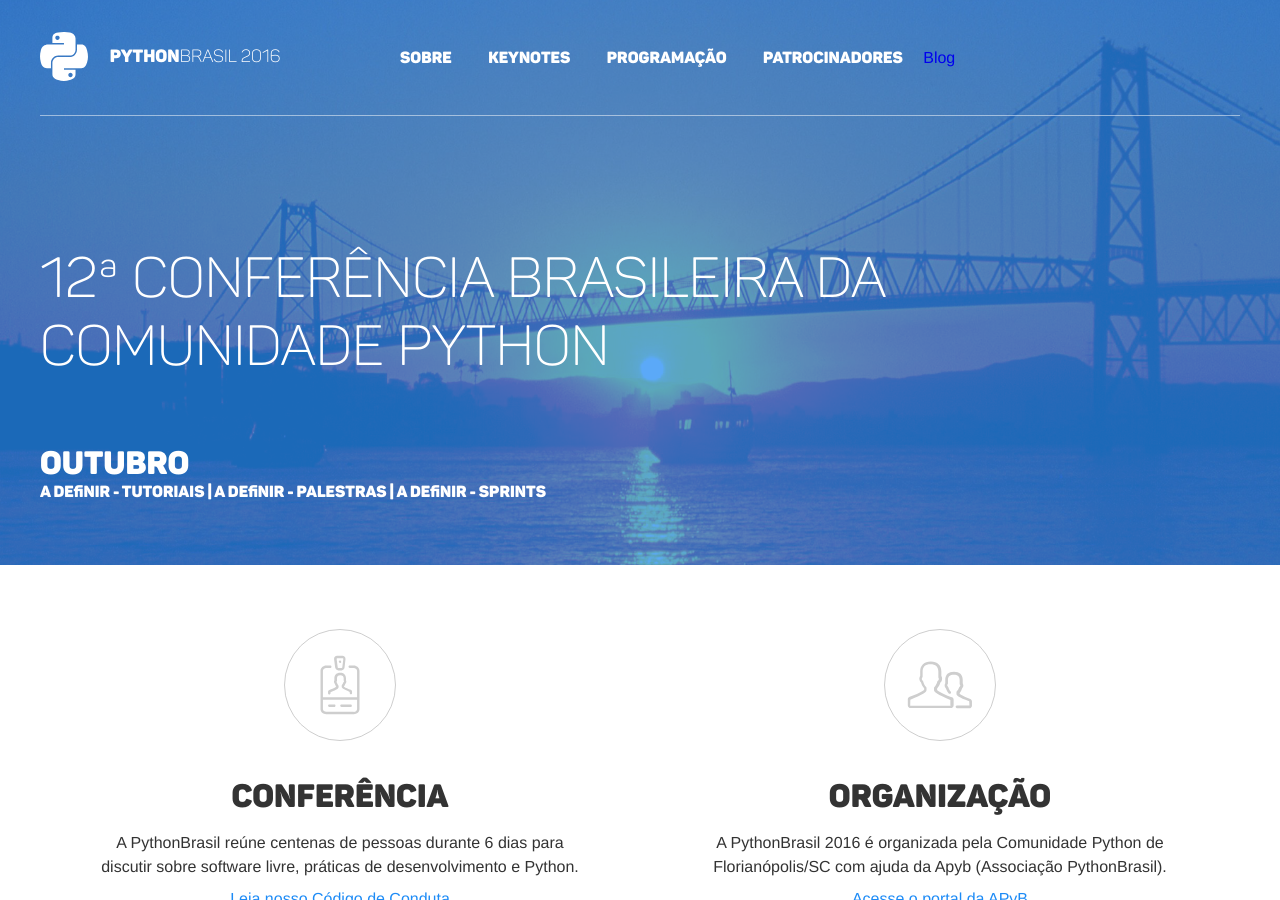
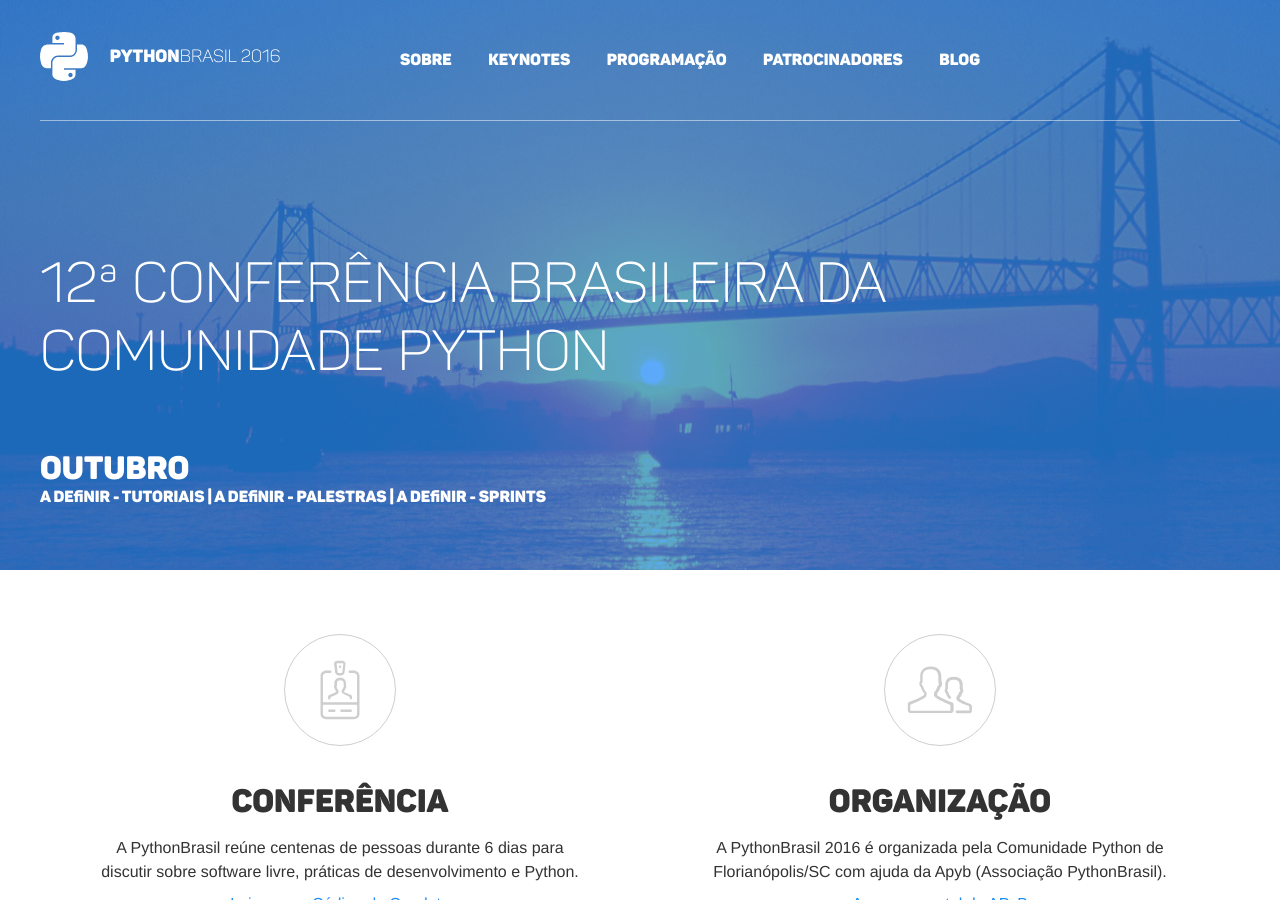
Before and after one commit to pythonbrasil/pybr2016-site, a Jekyll site: the page built from index.html, in a window 1280 px wide and 900 px high. Built offline with Jekyll 4.4.1, drawn with Linux system fonts in a browser that asks for light colours; nearby versions of some CDN libraries.

Commit message:
Corrigido Menu.

```diff
--- a/_includes/menu.html
+++ b/_includes/menu.html
@@ -30,7 +30,7 @@
     </li>
 
     <li class="item">
-      <p><a href="http://sergiomario.github.io/pythonbrasilblog" target="_blank" class="item-link-blog">Blog</a></p>
+      <p><a href="http://sergiomario.github.io/pythonbrasilblog" target="_blank" class="item-link">Blog</a></p>
     </li>
   </ul>
 </nav>
```
Also changed, not shown: 2 other files.
